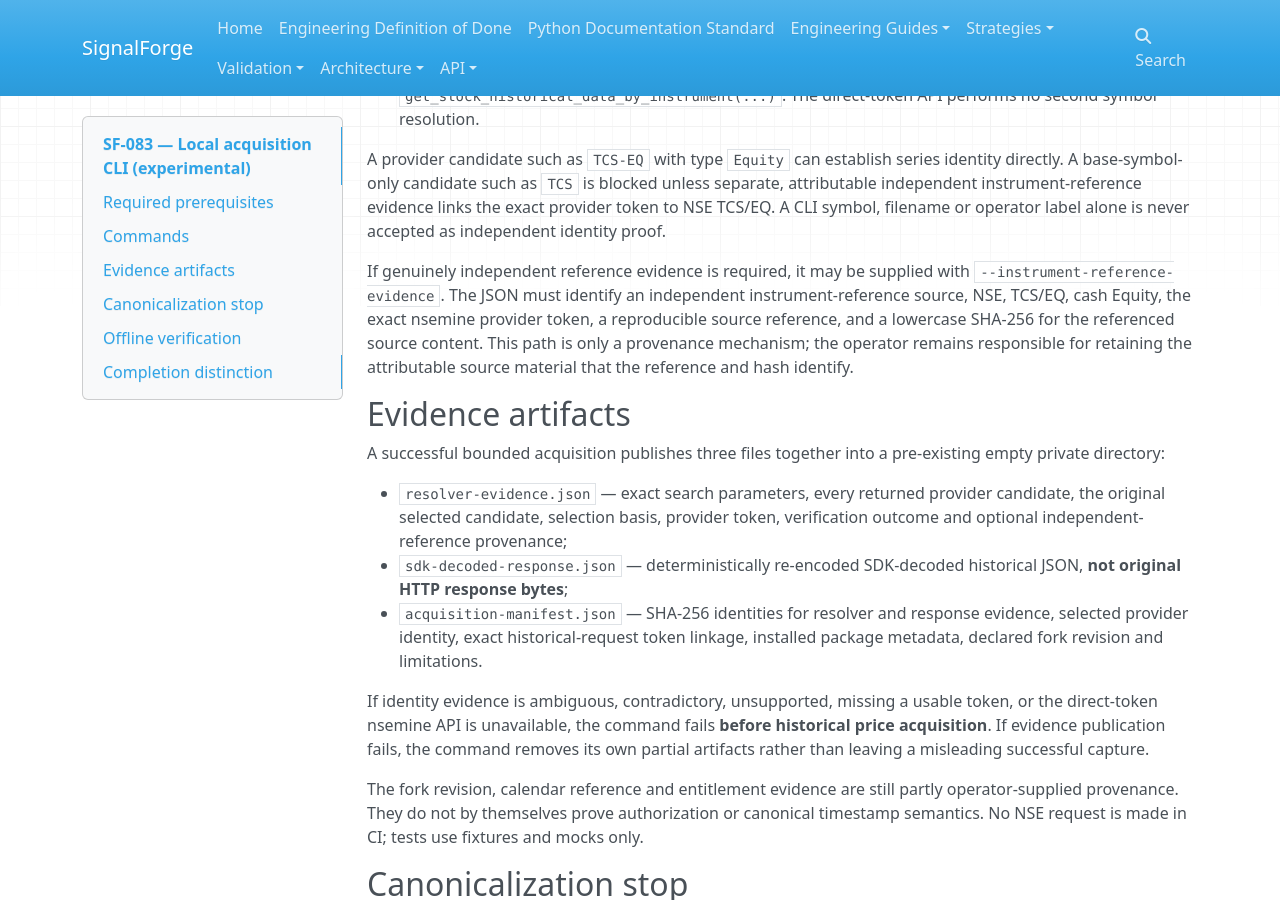
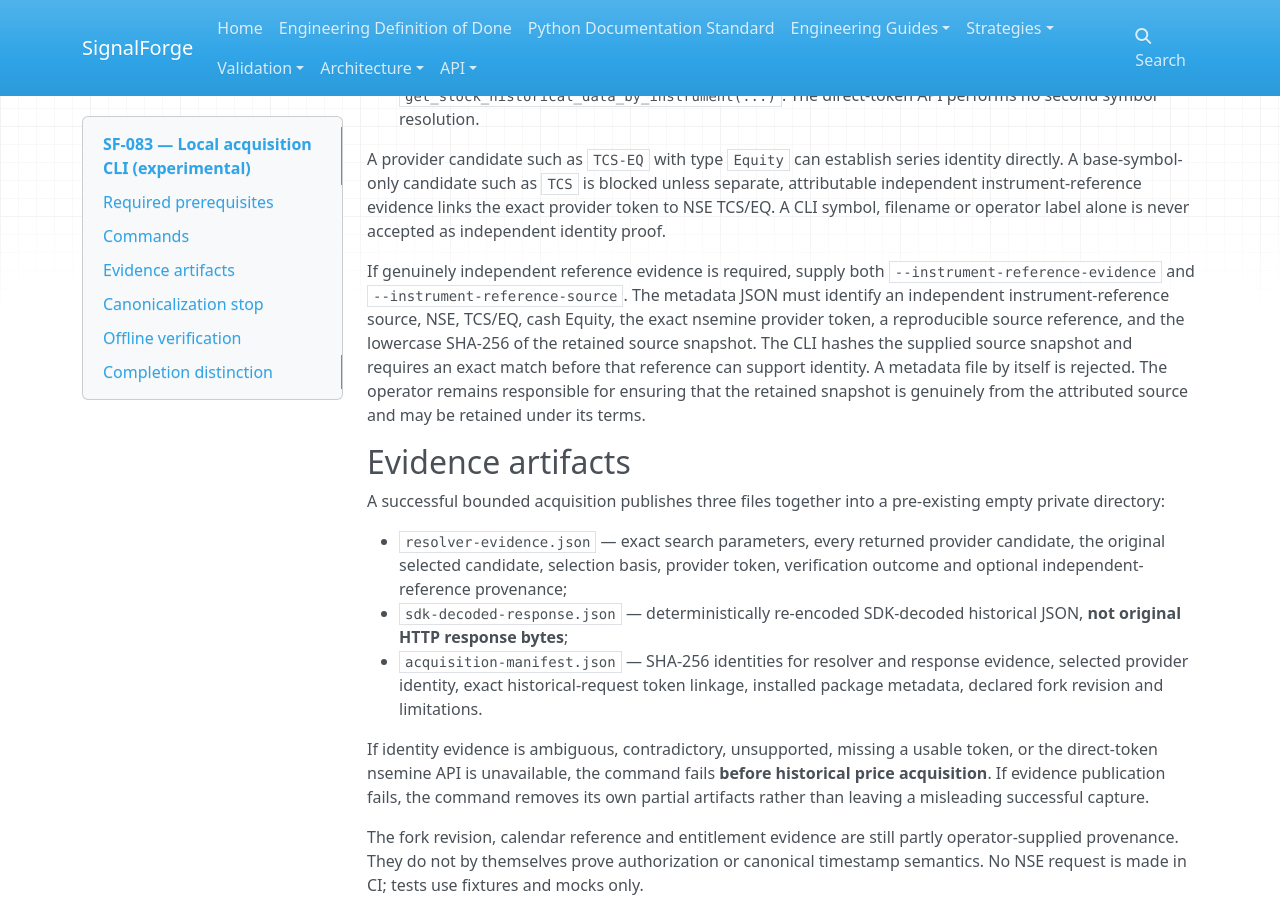
Before and after one commit to harishkamathuk/signalforge, an MkDocs documentation site: the page built from docs/validation/sf-083-acquisition-cli.md, in a window 1280 px wide and 900 px high, scrolled down 987 px. Built offline with MkDocs 1.6.1, drawn with Linux system fonts in a browser that asks for light colours; nearby versions of some CDN libraries.

Commit message:
docs(SF-083): require retained independent reference snapshot

```diff
--- a/docs/validation/sf-083-acquisition-cli.md
+++ b/docs/validation/sf-083-acquisition-cli.md
@@ -56,13 +56,15 @@ separate, attributable independent instrument-reference evidence links the exact
 provider token to NSE TCS/EQ. A CLI symbol, filename or operator label alone is
 never accepted as independent identity proof.
 
-If genuinely independent reference evidence is required, it may be supplied
-with `--instrument-reference-evidence`. The JSON must identify an independent
-instrument-reference source, NSE, TCS/EQ, cash Equity, the exact nsemine provider
-token, a reproducible source reference, and a lowercase SHA-256 for the referenced
-source content. This path is only a provenance mechanism; the operator remains
-responsible for retaining the attributable source material that the reference
-and hash identify.
+If genuinely independent reference evidence is required, supply both
+`--instrument-reference-evidence` and `--instrument-reference-source`. The
+metadata JSON must identify an independent instrument-reference source, NSE,
+TCS/EQ, cash Equity, the exact nsemine provider token, a reproducible source
+reference, and the lowercase SHA-256 of the retained source snapshot. The CLI
+hashes the supplied source snapshot and requires an exact match before that
+reference can support identity. A metadata file by itself is rejected. The
+operator remains responsible for ensuring that the retained snapshot is genuinely
+from the attributed source and may be retained under its terms.
 
 ## Evidence artifacts
 
```
